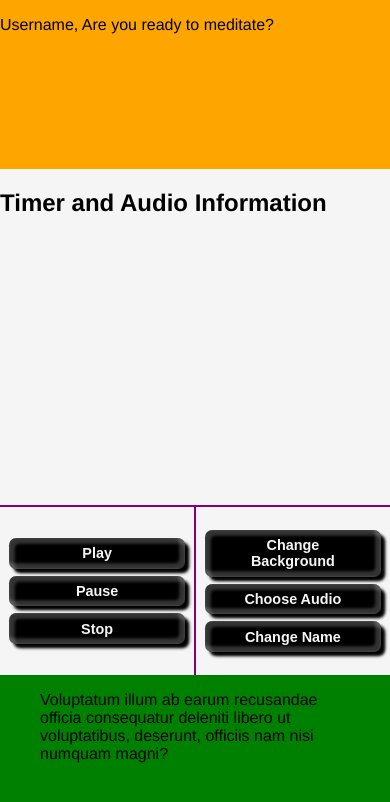
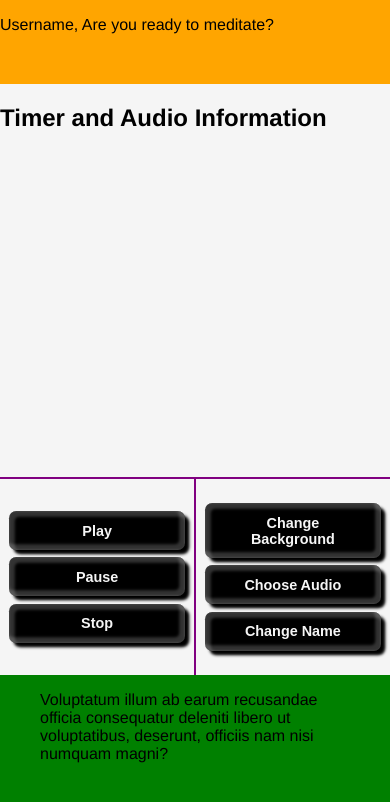
Before and after one commit to darkbotbbl/Meditatico, a plain HTML site: page index.html in a window 390 px wide. Drawn offline with Linux system fonts and the light colour scheme.

Commit message:
Added styles

```diff
--- a/styles.css
+++ b/styles.css
@@ -171,11 +171,11 @@ body {
     }
 
     .top-block {
-        grid-row: span 2;
+        grid-row: span 1;
     }
 
     .sub-grid {
-        grid-row: span 6;
+        grid-row: span 7;
 
         grid-template-columns: 1fr 1fr;
         grid-template-rows: 2fr 1fr;
@@ -203,7 +203,7 @@ body {
     .btn {
         font-size: 0.9rem;
         width: 45vw;
-        padding: 0.5em 1.5em;
+        padding: 0.8em 1.5em;
         border-radius: 0.5em;
     }
 
```
